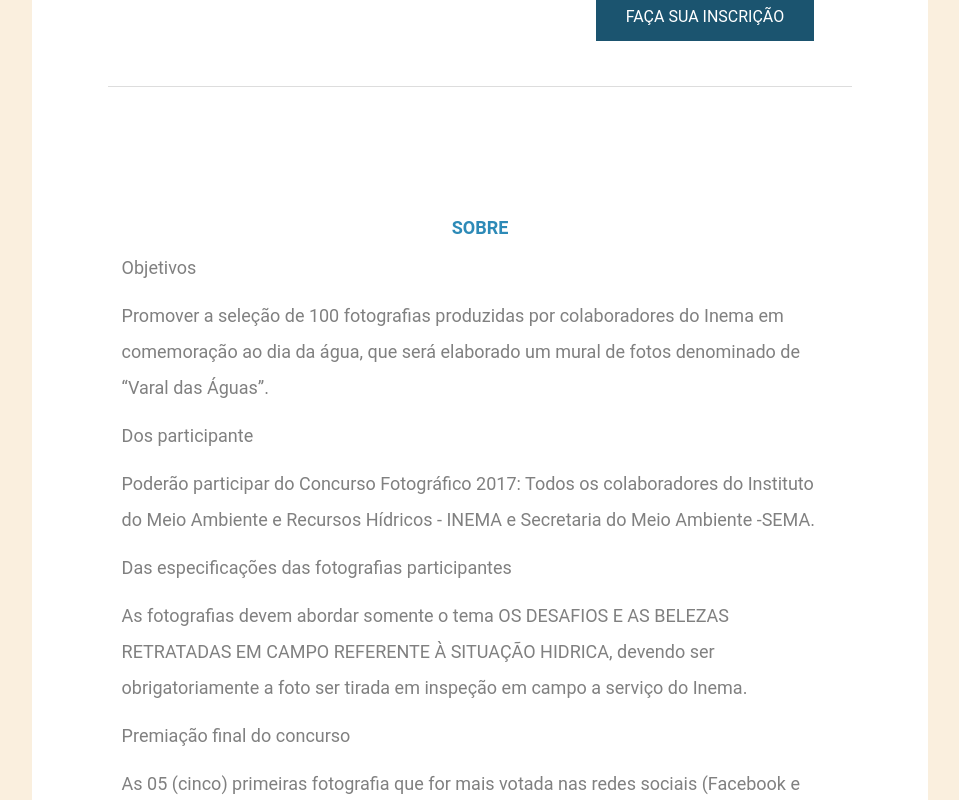
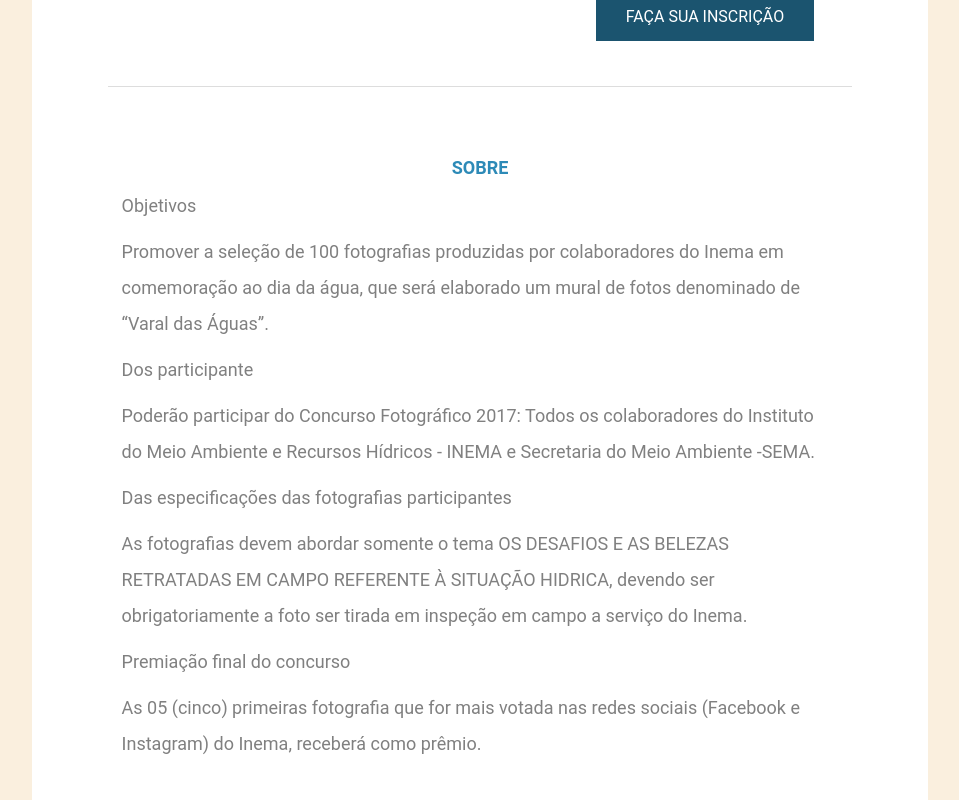
Before and after one commit to Wesleygmssa/Desafio-Stefanini-Inema, a React (Create React App) app: page / in a window 1280 px wide. Shown: the part 1020-1820 px from the top of the page, without its empty margins (160-1119 px from the left). Built offline with nearby package versions, Linux system fonts and the light colour scheme.

Commit message:
ajuste de margem

```diff
--- a/src/components/About/styles.ts
+++ b/src/components/About/styles.ts
@@ -3,19 +3,12 @@
 export const Container_about = styled.div`
 
     max-width: 80%;
-    margin: 100px auto;
-
-    h1{
-        font-size: 2.5em;
-        color: var(--text-color);
-        margin: 24px autó;
-        text-align: center;
-    }
+    margin: 40px auto;
     p{
         font-size: 18px;
         line-height: 2;
         color: gray;
-        margin: 12px auto;
+        margin: 10px auto;
     }
 
 
```
